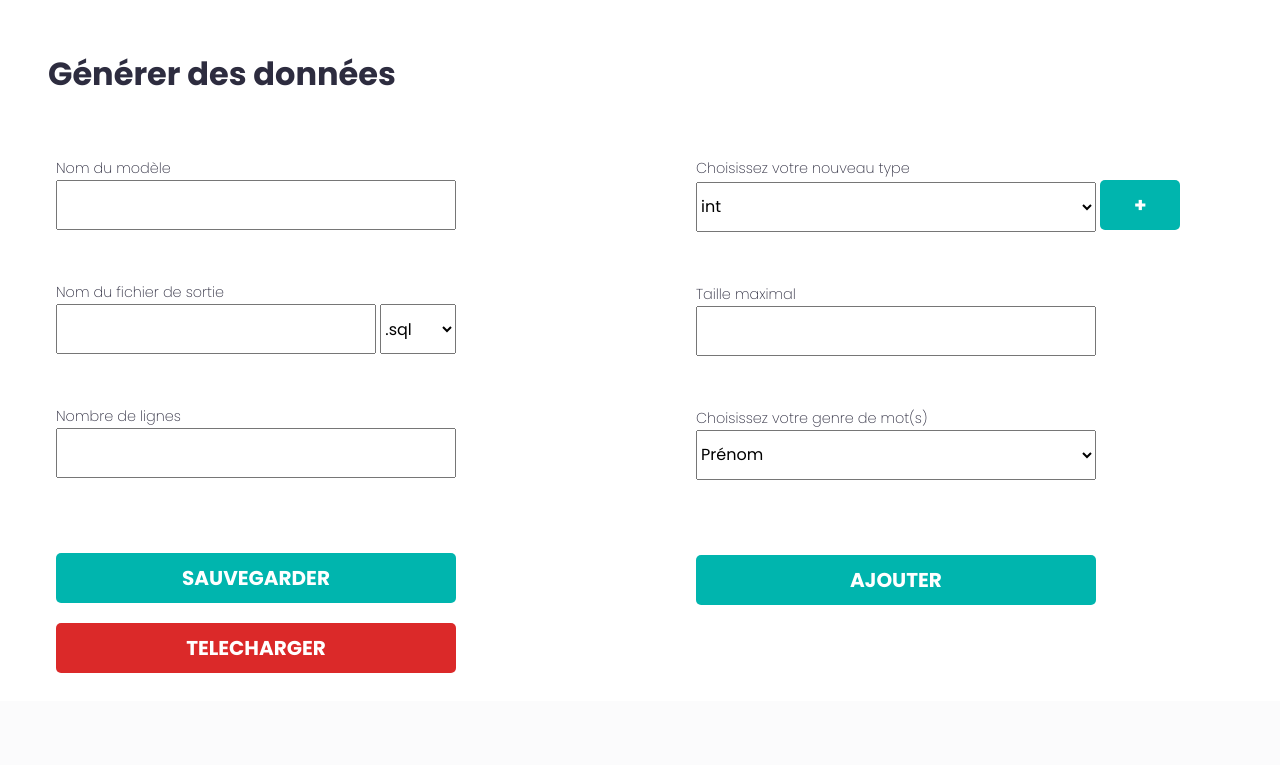
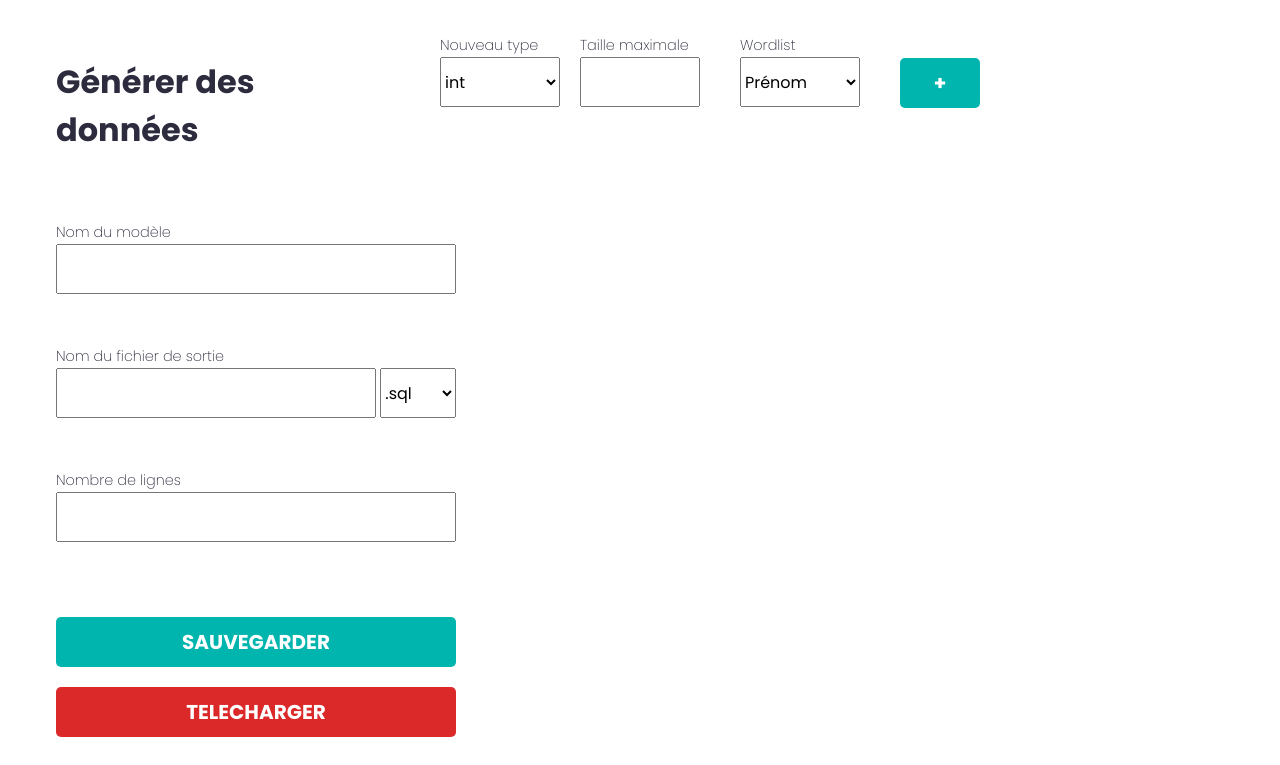
Before and after one commit to aureliensimon/db-confinement, a PHP site: page / in a window 1280 px wide. Shown: the part 100-865 px from the top of the page. Before the commit the page ends 773 px from the top, so only its background shows below. Run offline with PHP 8.4, Linux system fonts and the light colour scheme; some libraries are stand-ins or nearby versions.

Commit message:
one line item add

```diff
--- a/css/menu.css
+++ b/css/menu.css
@@ -6,6 +6,34 @@
     margin-left: 3rem;
     margin-top: 50px;
 
+}
+
+#new-item-generator {
+    display: flex;
+    flex-wrap: nowrap;
+    margin-left: 100px;
+    margin-top: 25px;
+    height: 65px;
+}
+.nig-horizontal {
+    margin: 0px 20px;
+}
+
+.small-button {
+    border: none;
+    border-radius: 5px;
+
+    width: 10vmin;
+    height: 50px;
+    margin-top: 25px;
+
+    color: white;
+    font-size: 2.5vmin;
+    font-weight: 700;
+}
+.small-input {
+    width: 15vmin;
+    height: 50px;
 }
 
 .menu-field {
@@ -57,26 +85,13 @@
     background-color: var(--green);
 }
 
-#button-add{
-
-    background-color: var(--green);
-    border: none;
-    border-radius: 5px;
-
-    width: 10vmin;
-    height: 50px;
-
-    color: white;
-    font-size: 2.5vmin;
-    font-weight: 700;
-}
-
 #form_type_int{
     display: none;
 }
 
 #form_type_varchar{
     display: block;
+    height: 60px;
 }
 
 #form_type_date{
--- /dev/null
+++ b/html/form-date.html
@@ -0,0 +1,17 @@
+<div id="form_type_date">
+    <form action="">
+      <div class="menu-field">
+        <span class="field-name">Date la plus ancienne</span>
+        <br>
+        <input type="date" class="field-input">
+      </div>
+      <div class="menu-field">
+        <span class="field-name">Date la plus récente</span>
+        <br>
+        <input type="date" class="field-input">
+      </div>
+      <div class="buttons">
+        <button class="menu-button" id="button_ajouter">AJOUTER</button>
+      </div>
+    </form>
+</div>
--- /dev/null
+++ b/html/form-number.html
@@ -0,0 +1,17 @@
+<div id="form_type_int" >
+    <form action="">
+      <div class="menu-field">
+        <span class="field-name">Valeur minimale</span>
+        <br>
+        <input class="field-input">
+      </div>
+      <div class="menu-field">
+        <span class="field-name">Valeur maximale</span>
+        <br>
+        <input class="field-input">
+      </div>
+      <div class="buttons">
+        <button class="menu-button" id="button_ajouter">AJOUTER</button>
+      </div>
+    </form>
+</div>
--- /dev/null
+++ b/html/form-text.html
@@ -0,0 +1,26 @@
+<div id="form_type_varchar" class="nig-horizontal">
+    <form action="">
+      <div class="">
+        <span class="field-name">Taille maximale</span>
+        <br>
+        <input class="small-input">
+      </div>
+    </form>
+  </div>
+
+<div id="choix_fichier" class="nig-horizontal">
+  <span class="field-name">Wordlist</span>
+  <br>
+  <select class="small-input">
+    <option value="int">Prénom</option>
+    <option value="varchar">Nom de famille</option>
+    <option value="varchar">Nom propre</option>
+    <option value="varchar">Nom commun</option>
+    <option value="varchar">Ville</option>
+    <option value="varchar">Verbe</option>
+  </select>
+</div>
+
+<div class="nig-horizontal">
+  <button class="small-button" id="button_ajouter">+</button>
+</div>
--- a/index.html
+++ b/index.php
@@ -38,11 +38,26 @@
         </div>
       </nav>
 
-    <span id="title-menu">Générer des données</span>
+    <div class="d-flex bd-highlight" >
+      <span class="p-2 w-25 bd-highlight" id="title-menu">Générer des données</span>
+      <div id="new-item-generator" class="p-2 w-75 bd-highlight">
+        <div id="choix_type">
+          <span class="field-name">Nouveau type</span>
+          <br>
+          <select class="small-input">
+            <option value="int">int</option>
+            <option value="varchar">varchar</option>
+          </select>
+        </div>
+        <?php include 'html/form-date.html';?>
+        <?php include 'html/form-number.html';?>
+        <?php include 'html/form-text.html';?>
+      </div>
+    </div>
+
     <div class="d-flex bd-highlight" >
     <!-- LEFT MENU -->
       <div id="left-menu" class="p-2 w-50 bd-highlight">
-
 
         <div class="menu-field">
           <span class="field-name">Nom du modèle</span>
@@ -76,91 +91,7 @@
 
       <!--RIGHT MENU-->
       <div id="right-menu" class="p-2 w-50 bd-highlight">
-        <div id="choix_type" class="menu-field">
-          <span  class="field-name" >Choisissez votre nouveau type</span>
-          <br>
-          <select class="field-input">
-            <option value="int">int</option>
-            <option value="varchar">varchar</option>
-          </select>
-          <button id="button-add">+</button>
-        </div>
 
-
- <!------------------------------formulaire pour type de champs entier,float --------------------------------------------->
-
-
-        <div id="form_type_int" >
-          <form action="">
-            <div class="menu-field">
-              <span class="field-name">Valeur minimal</span>
-              <br>
-              <input class="field-input">
-            </div>
-            <div class="menu-field">
-              <span class="field-name">Valeur maximal</span>
-              <br>
-              <input class="field-input">
-            </div>
-            <div class="buttons">
-              <button class="menu-button" id="button_ajouter">AJOUTER</button>
-            </div>
-          </form>
-        </div>
-
-
-
-        <!------------------------------formulaire pour type de champs texte--------------------------------------------->
-
-
-
-        <div id="form_type_varchar">
-          <form action="">
-            <div class="menu-field">
-              <span class="field-name">Taille maximal</span>
-              <br>
-              <input class="field-input">
-            </div>
-            <div id="choix_fichier" class="menu-field">
-              <span  class="field-name" >Choisissez votre genre de mot(s)</span>
-              <br>
-              <select class="field-input">
-                <option value="int">Prénom</option>
-                <option value="varchar">Nom de famille</option>
-                <option value="varchar">Nom propre</option>
-                <option value="varchar">Nom commun</option>
-                <option value="varchar">Ville</option>
-                <option value="varchar">Verbe</option>
-              </select>
-            </div>
-            <div class="buttons">
-              <button class="menu-button" id="button_ajouter">AJOUTER</button>
-            </div>
-          </form>
-        </div>
-
-
-         <!------------------------------formulaire pour type de champs date--------------------------------------------->
-
-
-
-        <div id="form_type_date">
-          <form action="">
-            <div class="menu-field">
-              <span class="field-name">Date la plus ancienne</span>
-              <br>
-              <input type="date" class="field-input">
-            </div>
-            <div class="menu-field">
-              <span class="field-name">Date la plus récente</span>
-              <br>
-              <input type="date" class="field-input">
-            </div>
-            <div class="buttons">
-              <button class="menu-button" id="button_ajouter">AJOUTER</button>
-            </div>
-          </form>
-        </div>
       </div>
     </div>
 
```
